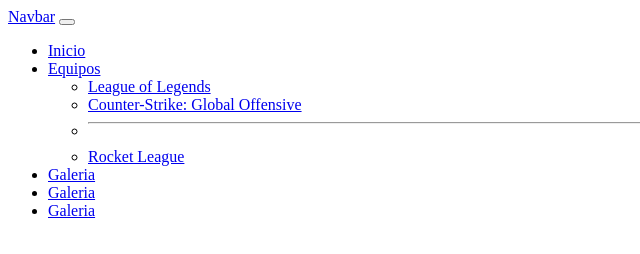
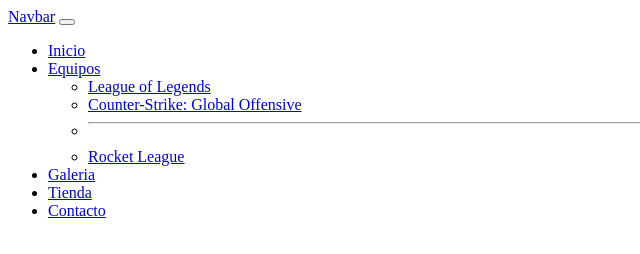
Before and after one commit to GastonSaucedo/PreEntrega3-GastonSaucedo, a plain HTML site: page index.html in a window 1280 px wide. Shown: the full height of the page, 0-640 px from the left. Drawn offline with Linux system fonts and the light colour scheme.

Commit message:
Navbar terminada

```diff
--- a/index.html
+++ b/index.html
@@ -37,11 +37,11 @@
               </li>
 
               <li class="nav-item">
-                <a class="nav-link" href="#">Galeria</a>
+                <a class="nav-link" href="#">Tienda</a>
               </li>
 
               <li class="nav-item">
-                <a class="nav-link" href="#">Galeria</a>
+                <a class="nav-link" href="#">Contacto</a>
               </li>
 
             </ul>
```
Also changed, not shown: equipos.html (deleted).
